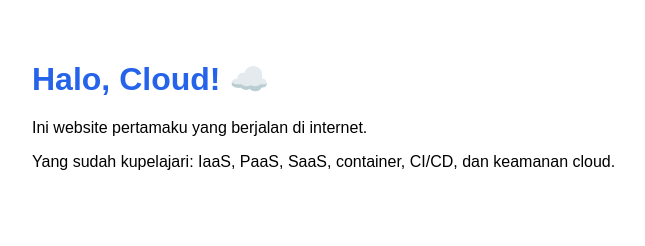
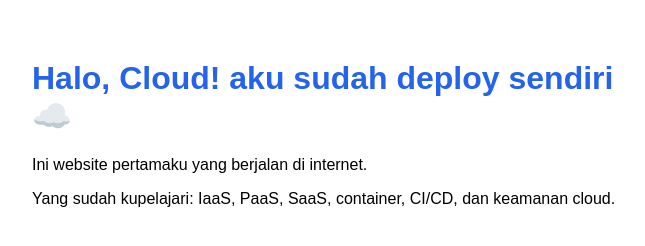
Before and after one commit to adityaisya45-jmk/website-pertamaku, a plain HTML site: page index.html in a window 1280 px wide. Shown: the whole page, without its empty margins (308-953 px from the left). Drawn offline with Linux system fonts and the light colour scheme.

Commit message:
Update index.html

```diff
--- a/index.html
+++ b/index.html
@@ -10,7 +10,7 @@
   </style>
 </head>
 <body>
-  <h1>Halo, Cloud! ☁️</h1>
+  <h1>Halo, Cloud! aku sudah deploy sendiri ☁️</h1>
   <p>Ini website pertamaku yang berjalan di internet.</p>
   <p>Yang sudah kupelajari: IaaS, PaaS, SaaS, container, CI/CD, dan keamanan cloud.</p>
 </body>
```
